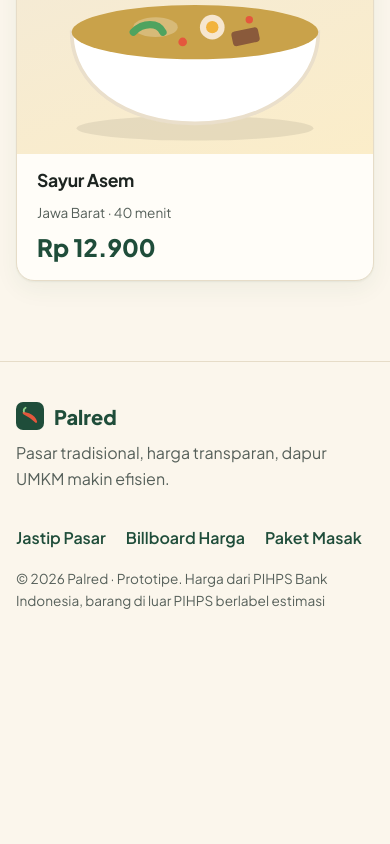
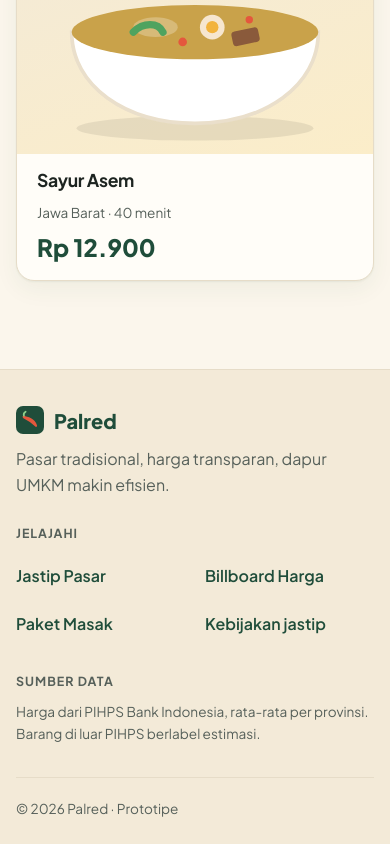
Before and after one commit to MikailMuh/Palred, a React (Vite) app: page / in a window 390 px wide. Shown: the part 6296-7140 px from the top of the page. Before the commit the page ends 6948 px from the top, so only its background shows below. Built offline with nearby package versions, Linux system fonts and the light colour scheme.

Commit message:
feat: redesign footer layout and enhance accessibility with improved navigation

```diff
--- a/src/App.jsx
+++ b/src/App.jsx
@@ -116,20 +116,28 @@ export default function App() {
       </main>
 
       <footer className="footer">
-        <div className="container footer-inner">
-          <div>
+        <div className="container">
+          <div className="footer-top">
+            <div className="footer-brand">
               <div className="brand static">
                 <Logo size={28} />
                 <span>Palred</span>
               </div>
               <p className="muted">Pasar tradisional, harga transparan, dapur UMKM makin efisien.</p>
             </div>
-          <div className="footer-links">
+            <nav className="footer-col" aria-label="Menu footer">
+              <h4>Jelajahi</h4>
               {NAV.slice(1).map((n) => (
                 <button key={n.id} onClick={() => go(n.id)}>{n.label}</button>
               ))}
+              <button onClick={() => go('kebijakan')}>Kebijakan jastip</button>
+            </nav>
+            <div className="footer-col">
+              <h4>Sumber data</h4>
+              <p className="muted small">Harga dari PIHPS Bank Indonesia, rata-rata per provinsi. Barang di luar PIHPS berlabel estimasi.</p>
             </div>
-          <p className="muted small">© 2026 Palred · Prototipe. Harga dari PIHPS Bank Indonesia, barang di luar PIHPS berlabel estimasi</p>
+          </div>
+          <p className="footer-bottom muted small">© 2026 Palred · Prototipe</p>
         </div>
       </footer>
 
--- a/src/styles.css
+++ b/src/styles.css
@@ -310,11 +310,15 @@ button.board-row:hover { background: #1c3529; }
 @keyframes slide { from { transform: translateX(40px); opacity: 0; } }
 
 /* footer & toast */
-.footer { border-top: 1px solid var(--line); padding: 40px 0; margin-top: 24px; }
-.footer-inner { display: grid; grid-template-columns: 1fr auto; gap: 20px; align-items: start; }
-.footer-inner > p { grid-column: 1 / -1; margin: 0; }
-.footer-links { display: flex; gap: 20px; flex-wrap: wrap; }
-.footer-links button { font-weight: 600; color: var(--forest-text); }
+.footer { background: var(--cream-2); border-top: 1px solid var(--line); padding: 48px 0 24px; margin-top: 48px; }
+.footer-top { display: grid; grid-template-columns: 1.4fr 1fr 1.2fr; gap: 40px; align-items: start; }
+.footer-brand p { margin: 12px 0 0; max-width: 32ch; }
+.footer-col { display: flex; flex-direction: column; align-items: flex-start; gap: 4px; }
+.footer-col h4 { margin: 0 0 8px; font-size: 0.78rem; letter-spacing: 0.08em; text-transform: uppercase; color: var(--ink-2); }
+.footer-col p { margin: 0; }
+.footer-col button { min-height: 36px; font-weight: 600; color: var(--forest-text); text-align: left; }
+.footer-col button:hover { text-decoration: underline; }
+.footer-bottom { margin: 32px 0 0; padding-top: 20px; border-top: 1px solid var(--line); }
 .brand.static { margin-bottom: 10px; }
 .toast { position: fixed; bottom: 24px; left: 50%; transform: translateX(-50%); background: var(--forest-2); color: #fff; padding: 12px 20px; border-radius: 999px; font-weight: 600; z-index: 60; box-shadow: 0 10px 30px rgba(0, 0, 0, 0.2); animation: toast 0.3s ease-out; max-width: calc(100% - 32px); }
 @keyframes toast { from { opacity: 0; transform: translate(-50%, 10px); } }
@@ -360,7 +364,13 @@ button.board-row:hover { background: #1c3529; }
   .pack-note { grid-template-columns: 1fr; }
   .pack-mini { max-width: 160px; }
   .drawer-hero { padding: 24px 40px 8px; }
-    .footer-inner { grid-template-columns: 1fr; }
+    .footer-top { grid-template-columns: 1fr 1fr; gap: 28px 20px; }
+    .footer-brand { grid-column: 1 / -1; }
+    .footer-col button { min-height: 44px; }
+    .footer-col { grid-column: 1 / -1; }
+    .footer-col nav, nav.footer-col { display: grid; grid-template-columns: 1fr 1fr; column-gap: 20px; }
+    nav.footer-col h4 { grid-column: 1 / -1; }
+    .footer { margin-top: 32px; padding-top: 36px; }
 }
 @media (prefers-reduced-motion: reduce) {
   .reveal { opacity: 1 !important; transform: none !important; }
```
Lines whose indentation alone changed are shown as unchanged.
